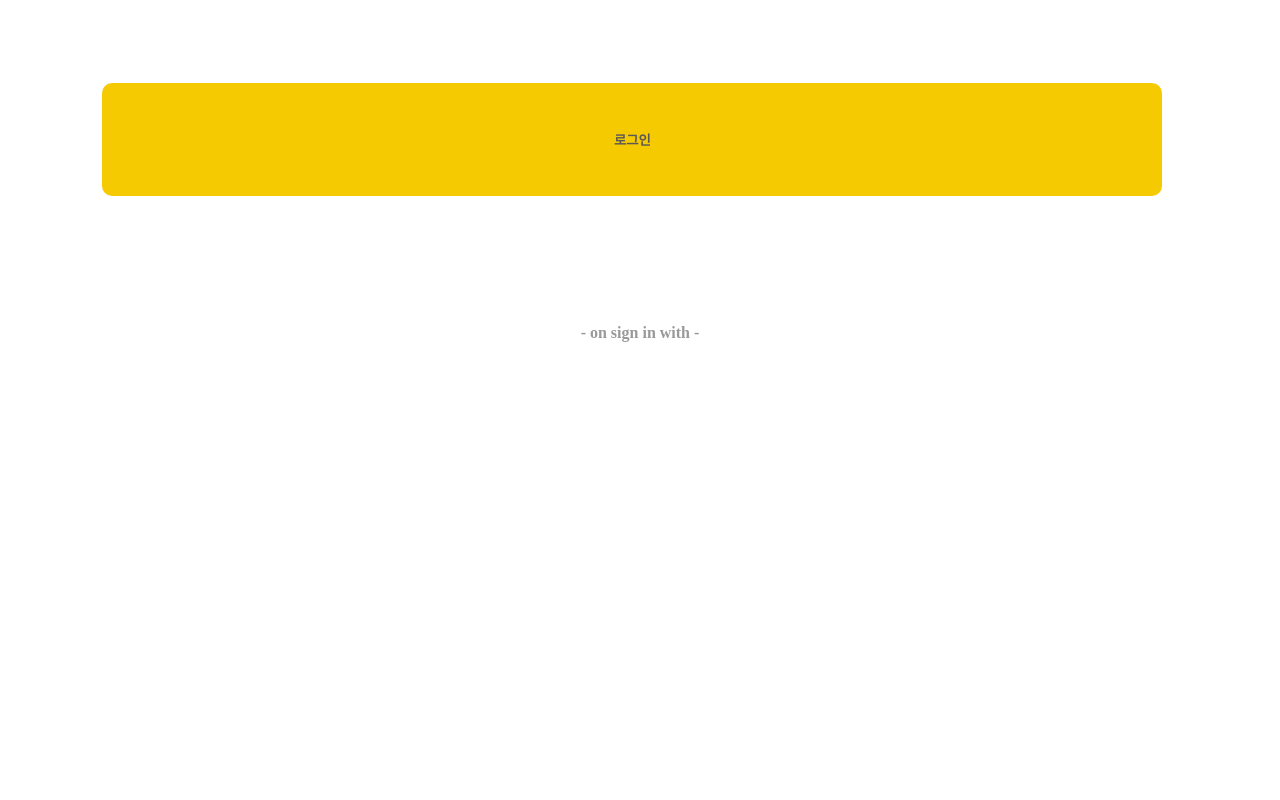
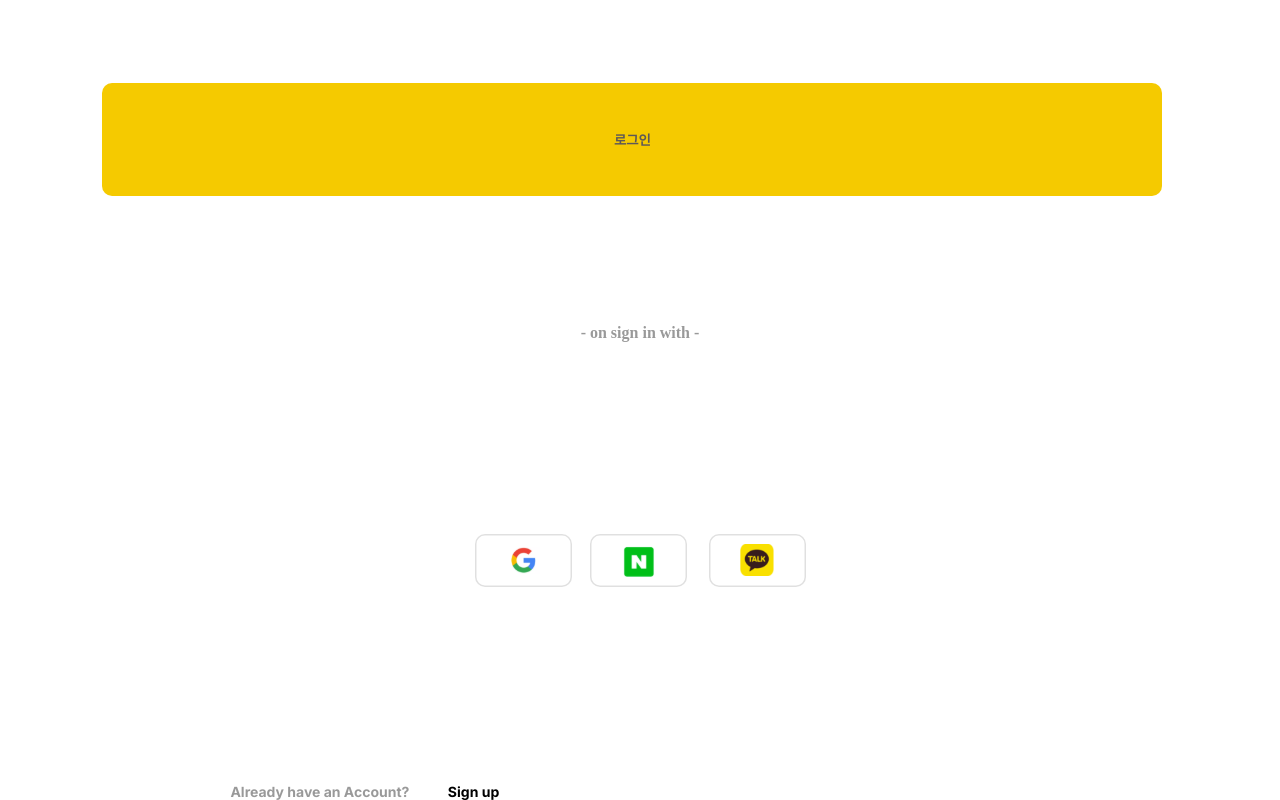
Before and after one commit to fire-irror/Mydomitory-react, a React (Create React App) app: page /login in a window 1280 px wide. Shown: the part 1149-1949 px from the top of the page. Before the commit the page ends 1491 px from the top, so only its background shows below. Built offline with nearby package versions, Linux system fonts and the light colour scheme.

Commit message:
Fix : 로그인 화면 완성

```diff
--- a/src/components/auth/Join.jsx
+++ b/src/components/auth/Join.jsx
@@ -0,0 +1,11 @@
+import React from "react";
+
+
+
+export default function Join(){
+  return(
+    <div>
+
+    </div>
+  )
+}
--- a/src/components/auth/Login.jsx
+++ b/src/components/auth/Login.jsx
@@ -1,9 +1,16 @@
 import React from "react";
+import { useNavigate } from "react-router";
 import Logo from '../../assets/Logo.svg'
 import styles from '../../css/auth/Login.module.css'
+import socal from '../../assets/socal.svg'
 
 
 export default function Login() {
+  const navigate = useNavigate()
+
+  const hanldeJoinUpText = () =>{
+    navigate('/join')
+  }
 
   return (
     <div className={styles.wrap}>
@@ -27,6 +34,11 @@ export default function Login() {
 
       </div>
       <p className={styles.socalLoginText}>- on sign in with -</p>
+      <img src={socal} className={styles.socalImg} />
+      <div className={styles.wrapSocal}>
+        <p className={styles.AlreadyText}>Already have an Account?</p>
+        <p className={styles.JoinUpTtext} onClick={hanldeJoinUpText}>Sign up</p>
+      </div>
     </div>
   )
 }
--- a/src/css/auth/Login.module.css
+++ b/src/css/auth/Login.module.css
@@ -63,9 +63,35 @@
   font-weight: bold;
 }
 
-.socalLoginText{
+.socalLoginText,
+.AlreadyText{
   text-align: center;
   color: rgba(0, 0, 0, 0.4);
   font-weight: bold;
   margin-top: 10%;
+
 }
+
+.socalImg{
+  margin-top: 15%;
+}
+
+.AlreadyText,
+.JoinUpTtext{
+  font-family: "Inter", sans-serif;
+  margin-top: 15%;
+  font-size: 14px;
+}
+
+.AlreadyText{
+  margin-left: 18%;
+}
+
+.JoinUpTtext{
+  margin-left: 3%;
+  font-weight: bold;
+}
+
+.wrapSocal {
+  display: flex;
+}
```
Also changed, not shown: src/assets/socal.svg (added), src/pages/JoinPage.jsx (line endings or trailing spaces).
